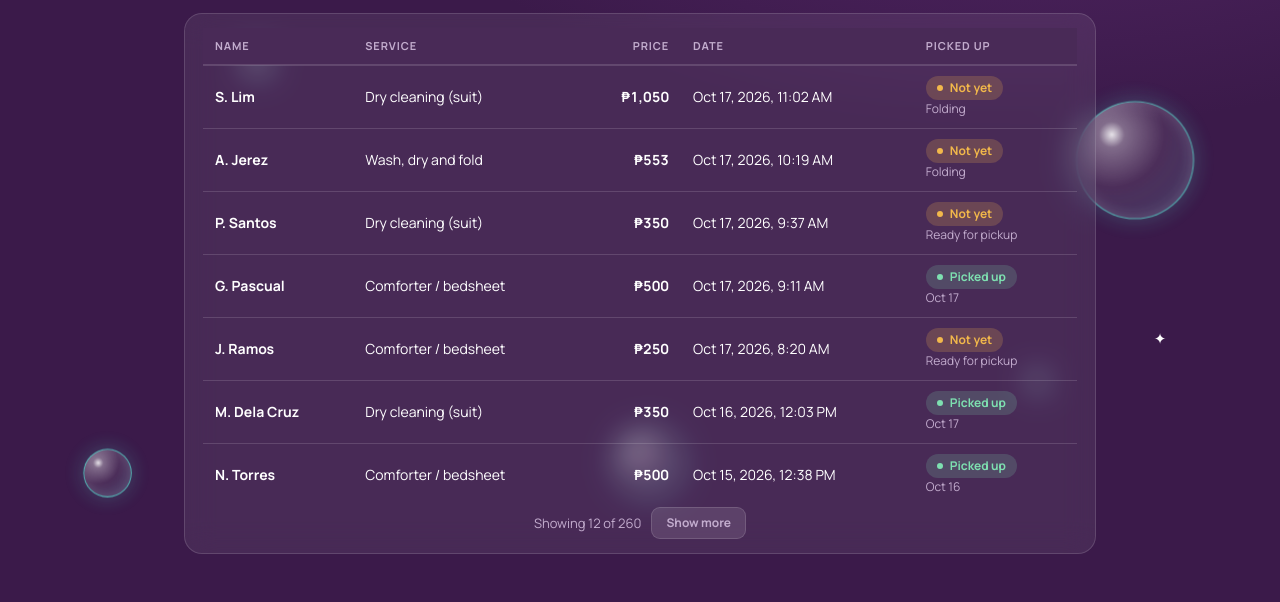
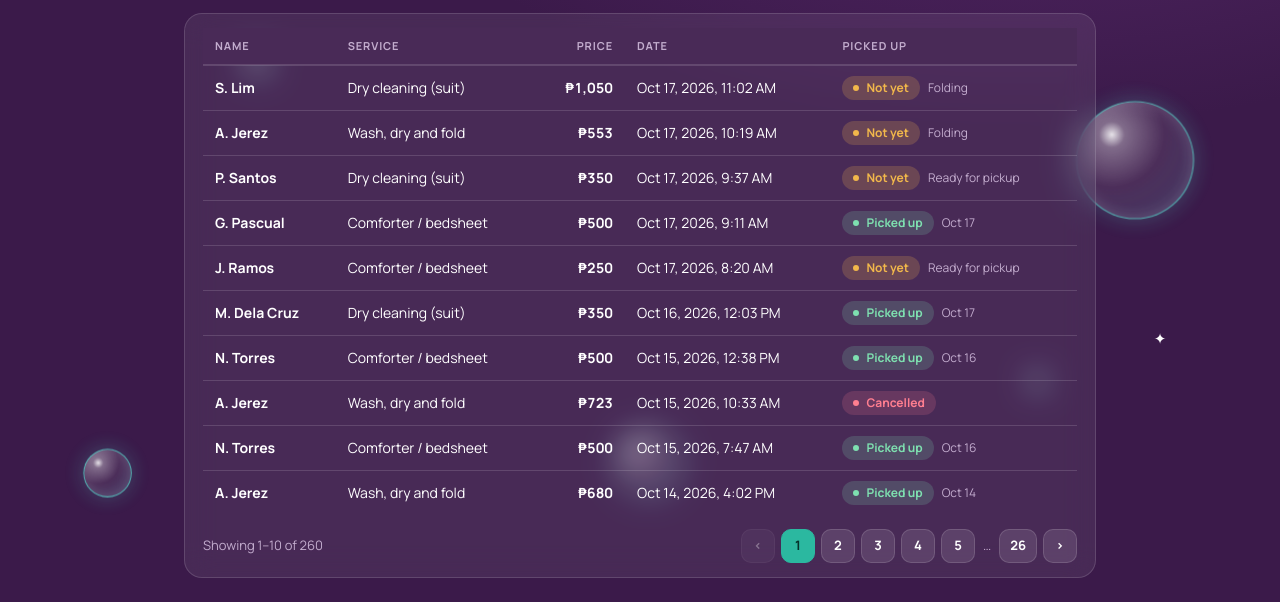
Before and after one commit to rinabelle/Laundry-shop-app, a plain HTML site: page admin.html in a window 1280 px wide. Both pictures are taken after a click on the button "History". Shown: the part 212-814 px from the top of the page. Drawn offline with Linux system fonts and the light colour scheme.

Commit message:
paginated history

```diff
--- a/css/admin.css
+++ b/css/admin.css
@@ -558,14 +558,6 @@ td small {
 }
 
 
-#v-history .scroll {
-  max-height: calc(100vh - 335px);
-  min-height: 220px;
-  overflow-y: auto;
-  scrollbar-width: thin;
-  scrollbar-color: rgba(255, 255, 255, 0.3) transparent;
-}
-
 #v-history th {
   position: sticky;
   top: 0;
@@ -576,6 +568,11 @@ td small {
 
 #v-history td {
   padding: 10px 12px;
+}
+
+#v-history td small {
+  display: inline;
+  margin-left: 8px;
 }
 
 .muted-t {
@@ -935,3 +932,65 @@ main section:not([hidden]) {
 #v-employees td small {
   opacity: 0.8;
 }
+
+
+#histMore {
+  justify-content: space-between;
+  flex-wrap: wrap;
+}
+
+.pg-nav {
+  display: flex;
+  align-items: center;
+  gap: 6px;
+  flex-wrap: wrap;
+}
+
+.pg-btn {
+  min-width: 34px;
+  height: 34px;
+  padding: 0 10px;
+  border-radius: 10px;
+  border: 1px solid var(--line);
+  background: var(--card-2);
+  color: #fff;
+  font-weight: 700;
+  font-size: 13px;
+}
+
+.pg-btn:hover:not(:disabled) {
+  background: rgba(255, 255, 255, 0.18);
+}
+
+.pg-btn[aria-current="page"],
+.pg-btn[aria-current="page"]:hover {
+  background: var(--teal);
+  border-color: var(--teal);
+  color: var(--teal-ink);
+}
+
+.pg-btn:disabled {
+  opacity: 0.35;
+  cursor: default;
+}
+
+.pg-gap {
+  color: var(--muted);
+  padding: 0 2px;
+}
+
+@media (max-width: 640px) {
+  #histMore {
+    justify-content: center;
+  }
+
+  .pg-nav {
+    gap: 4px;
+  }
+
+  .pg-btn {
+    min-width: 30px;
+    height: 32px;
+    padding: 0 6px;
+  }
+}
--- a/js/admin.js
+++ b/js/admin.js
@@ -251,7 +251,8 @@ $('#delOk').addEventListener('click',()=>{
 });
 
 
-let hLimit=12;
+const PAGE=10;
+let hPage=1;
 function histFiltered(){
   const q=$('#hq').value.trim().toLowerCase(),f=$('#hf').value;
   return orders.filter(o=>{
@@ -267,8 +268,17 @@ function pickupCell(o){
   if(o.status==='Cancelled')return '<span class="chip cancelled">Cancelled</span>';
   return `<span class="chip wait">Not yet</span><small>${esc(o.status)}</small>`;
 }
+function pageList(cur,last){
+  if(last<=7)return Array.from({length:last},(_,i)=>i+1);
+  if(cur<=4)return [1,2,3,4,5,'gap',last];
+  if(cur>=last-3)return [1,'gap',last-4,last-3,last-2,last-1,last];
+  return [1,'gap',cur-1,cur,cur+1,'gap',last];
+}
 function renderHistory(){
-  const f=histFiltered(),shown=f.slice(0,hLimit);
+  const f=histFiltered();
+  const pages=Math.max(1,Math.ceil(f.length/PAGE));
+  hPage=Math.min(Math.max(hPage,1),pages);
+  const from=(hPage-1)*PAGE,shown=f.slice(from,from+PAGE);
   $('#histT').innerHTML=shown.length
     ?`<thead><tr><th>Name</th><th>Service</th><th class="num">Price</th><th>Date</th><th>Picked up</th></tr></thead><tbody>`+
       shown.map(o=>`<tr>
@@ -278,12 +288,23 @@ function renderHistory(){
         <td data-l="Date">${esc(fmtDT(o.created))}</td>
         <td data-l="Picked up?">${pickupCell(o)}</td></tr>`).join('')+'</tbody>'
     :'<tbody><tr><td class="empty">No orders match your search.</td></tr></tbody>';
-  $('#histMore').innerHTML=f.length>shown.length
-    ?`<span>Showing ${shown.length} of ${f.length}</span><button class="btn sm" id="hMore" type="button">Show more</button>`
-    :`<span>${f.length} order${f.length===1?'':'s'}</span>`;
-  const m=$('#hMore');if(m)m.onclick=()=>{hLimit+=12;renderHistory()};
+  const info=f.length?`Showing ${from+1}–${from+shown.length} of ${f.length}`:'0 orders';
+  const nav=pages>1
+    ?`<nav class="pg-nav" aria-label="History pages">
+        <button class="pg-btn" type="button" data-p="${hPage-1}" aria-label="Previous page" ${hPage===1?'disabled':''}>‹</button>`+
+        pageList(hPage,pages).map(p=>p==='gap'?'<span class="pg-gap" aria-hidden="true">…</span>'
+          :`<button class="pg-btn" type="button" data-p="${p}" aria-label="Page ${p}" ${p===hPage?'aria-current="page"':''}>${p}</button>`).join('')+
+        `<button class="pg-btn" type="button" data-p="${hPage+1}" aria-label="Next page" ${hPage===pages?'disabled':''}>›</button>
+      </nav>`
+    :'';
+  $('#histMore').innerHTML=`<span>${info}</span>${nav}`;
 }
-['hq','hf'].forEach(id=>$('#'+id).addEventListener('input',()=>{hLimit=12;renderHistory()}));
+$('#histMore').addEventListener('click',e=>{
+  const b=e.target.closest('[data-p]');if(!b||b.disabled)return;
+  hPage=+b.dataset.p;renderHistory();
+  window.scrollTo({top:0});
+});
+['hq','hf'].forEach(id=>$('#'+id).addEventListener('input',()=>{hPage=1;renderHistory()}));
 
 const outDlg=$('#outDlg');
 const EMPLOYEE_PAGE='login_signup.html';
```
